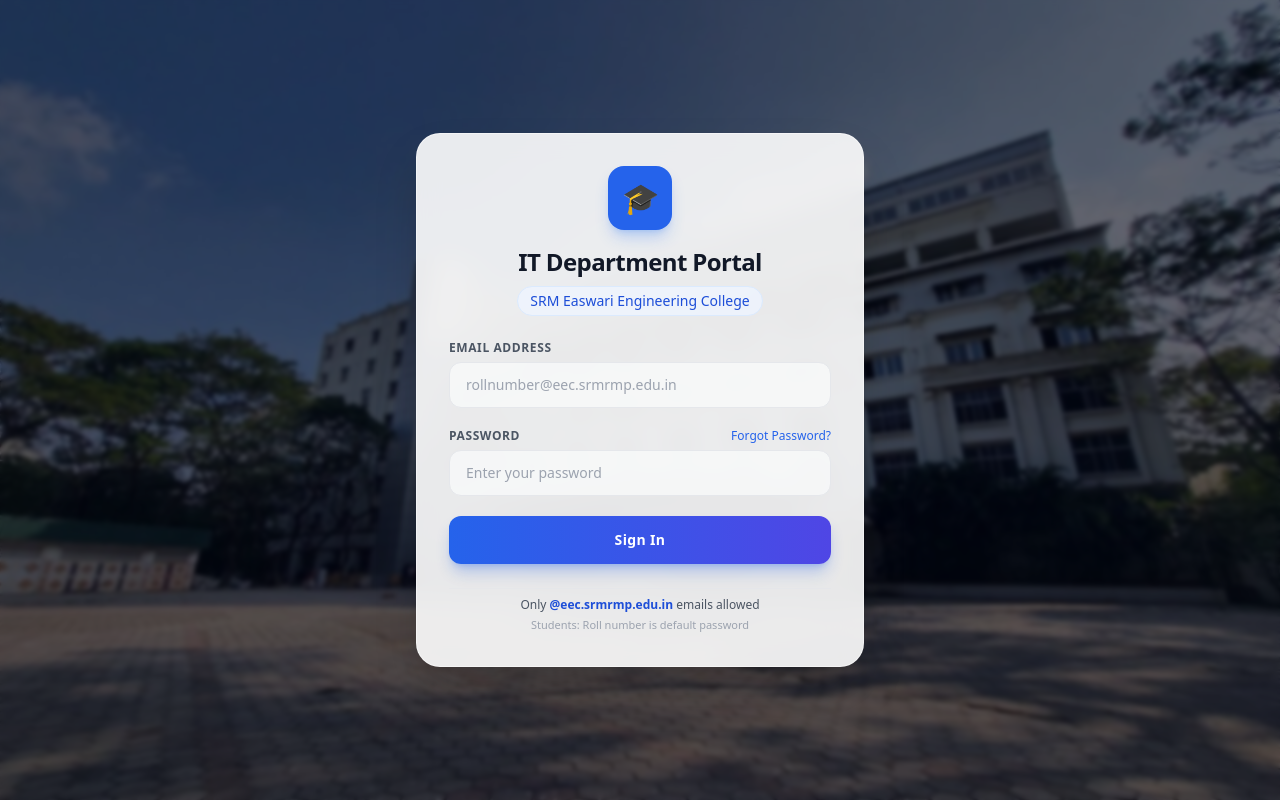
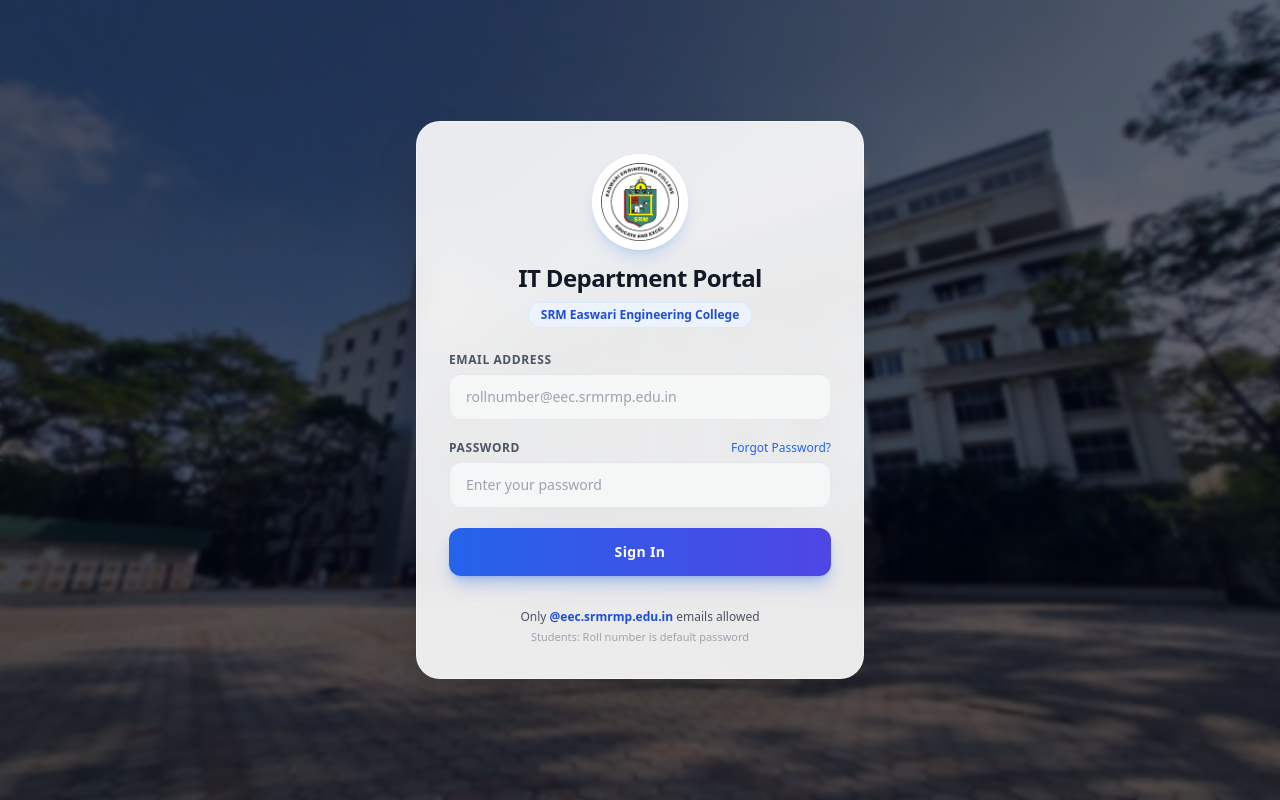
Before and after one commit to dineshsdk111/leaveapp, a Next.js app in the folder frontend/: page /login in a window 1280 px wide. Built offline with nearby package versions, Linux system fonts and the light colour scheme; no server answers.

Commit message:
Add official Easwari Engineering College logo to login card and navbar header

```diff
--- a/frontend/app/forgot-password/page.jsx
+++ b/frontend/app/forgot-password/page.jsx
@@ -37,8 +37,8 @@
 
       <div className="relative z-10 w-full max-w-md bg-white/90 backdrop-blur-md p-8 rounded-3xl shadow-2xl border border-white/50 space-y-6">
         <div className="text-center space-y-2">
-          <div className="inline-flex items-center justify-center w-16 h-16 rounded-2xl bg-blue-600 text-white text-3xl shadow-lg shadow-blue-500/30 mb-2">
-            🔐
+          <div className="inline-flex items-center justify-center w-20 h-20 p-2 bg-white/90 backdrop-blur rounded-full shadow-lg shadow-blue-500/20 border border-white/80 mb-1 mx-auto">
+            <img src="/logo.png" alt="Easwari Engineering College Logo" className="w-full h-full object-contain" />
           </div>
           <h1 className="text-2xl font-bold tracking-tight text-gray-900">Forgot Password?</h1>
           <p className="text-xs text-gray-500">Enter your official campus email to receive an OTP</p>
--- a/frontend/app/login/page.jsx
+++ b/frontend/app/login/page.jsx
@@ -40,13 +40,13 @@
 
         {/* Header Section */}
         <div className="text-center space-y-2">
-          <div className="inline-flex items-center justify-center w-16 h-16 rounded-2xl bg-blue-600 text-white text-3xl shadow-lg shadow-blue-500/30 mb-2">
-            🎓
+          <div className="inline-flex items-center justify-center w-24 h-24 p-2 bg-white/90 backdrop-blur rounded-full shadow-lg shadow-blue-500/20 border border-white/80 mb-1 mx-auto">
+            <img src="/logo.png" alt="Easwari Engineering College Logo" className="w-full h-full object-contain" />
           </div>
           <h1 className="text-2xl font-bold tracking-tight text-gray-900">
             IT Department Portal
           </h1>
-          <p className="text-sm font-medium text-blue-700 bg-blue-50/80 inline-block px-3 py-1 rounded-full border border-blue-100">
+          <p className="text-xs font-semibold text-blue-700 bg-blue-50/90 inline-block px-3 py-1 rounded-full border border-blue-100">
             SRM Easwari Engineering College
           </p>
         </div>
--- a/frontend/app/reset-password/page.jsx
+++ b/frontend/app/reset-password/page.jsx
@@ -46,8 +46,8 @@
   return (
     <div className="relative z-10 w-full max-w-md bg-white/90 backdrop-blur-md p-8 rounded-3xl shadow-2xl border border-white/50 space-y-6">
       <div className="text-center space-y-2">
-        <div className="inline-flex items-center justify-center w-16 h-16 rounded-2xl bg-blue-600 text-white text-3xl shadow-lg shadow-blue-500/30 mb-2">
-          🔑
+        <div className="inline-flex items-center justify-center w-20 h-20 p-2 bg-white/90 backdrop-blur rounded-full shadow-lg shadow-blue-500/20 border border-white/80 mb-1 mx-auto">
+          <img src="/logo.png" alt="Easwari Engineering College Logo" className="w-full h-full object-contain" />
         </div>
         <h1 className="text-2xl font-bold tracking-tight text-gray-900">Reset Password</h1>
         <p className="text-xs text-gray-500">Enter OTP and new password for</p>
--- a/frontend/components/Navbar.jsx
+++ b/frontend/components/Navbar.jsx
@@ -104,8 +104,11 @@
   return (
     <nav className="bg-blue-800 text-white shadow-lg">
       <div className="max-w-6xl mx-auto px-4 py-3 flex justify-between items-center">
-        <div className="flex items-center gap-2">
-          <span className="text-xl font-bold">🎓 IT Leave Portal</span>
+        <div className="flex items-center gap-3">
+          <div className="w-10 h-10 bg-white p-1 rounded-full flex items-center justify-center shadow">
+            <img src="/logo.png" alt="Easwari Engineering College Logo" className="w-full h-full object-contain" />
+          </div>
+          <span className="text-xl font-bold">IT Leave Portal</span>
         </div>
         <div className="flex items-center gap-4">
           <Link href="/dashboard" className="hover:text-blue-200">Dashboard</Link>
```
Also changed, not shown: frontend/public/logo.png (added).
